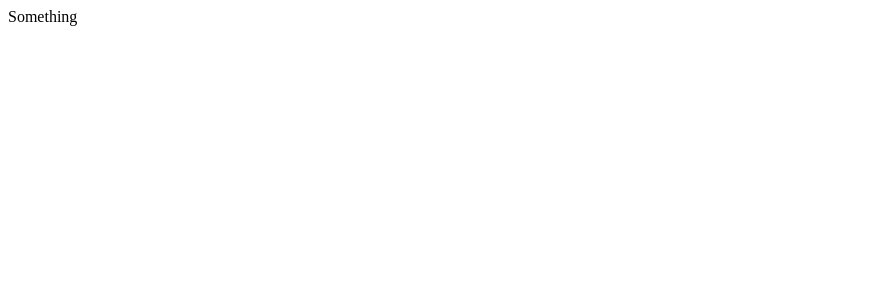
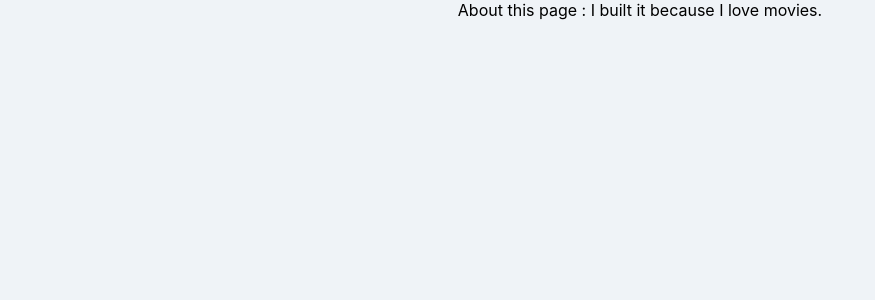
Before and after one commit to Mindahye/movie_app_2020, a React (Create React App) app: page /#/about in a window 1280 px wide. Shown: the top 300 px of the page, without its empty margins (0-875 px from the left). Built offline with nearby package versions, Linux system fonts and the light colour scheme.

Commit message:
#6.1 Building the Router

```diff
--- a/src/App.js
+++ b/src/App.js
@@ -1,8 +1,16 @@
 import { func } from 'prop-types';
 import React from 'react';
+import { HashRouter, Route } from 'react-router-dom';
+import Home from './routes/Home';
+import About from './routes/About';
 
 function App() {
-  return <span>Something</span>;
+  return (
+    <HashRouter>
+      <Route path="/" exact={true} component={Home} />
+      <Route path="/about" component={About} />
+    </HashRouter>
+  );
 }
 
 export default App;
--- a/src/routes/About.js
+++ b/src/routes/About.js
@@ -0,0 +1,7 @@
+import React from 'react';
+
+function About() {
+  return <span>About this page : I built it because I love movies.</span>;
+}
+
+export default About;
--- a/src/routes/Home.js
+++ b/src/routes/Home.js
@@ -59,7 +59,7 @@
   }
 }
 
-export default App;
+export default Home;
 
 //axios는 fetch 위에 있는 작은 layer라고 생각하면됨..
 //axios는 느릴 수 있기 때문에 componentdidmount에 함수가 끝날때까지 시간이 걸린다는걸 알려야함
```
Also changed, not shown: 1 other file (tests, documents, lock files or other folders).
